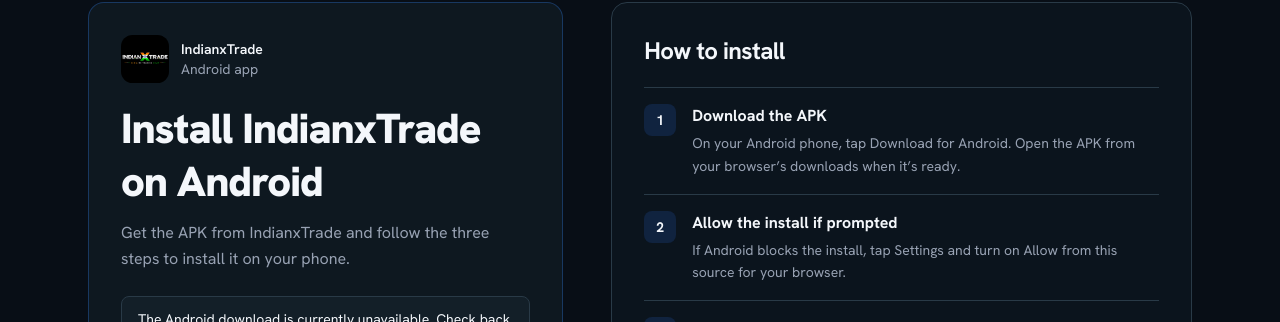
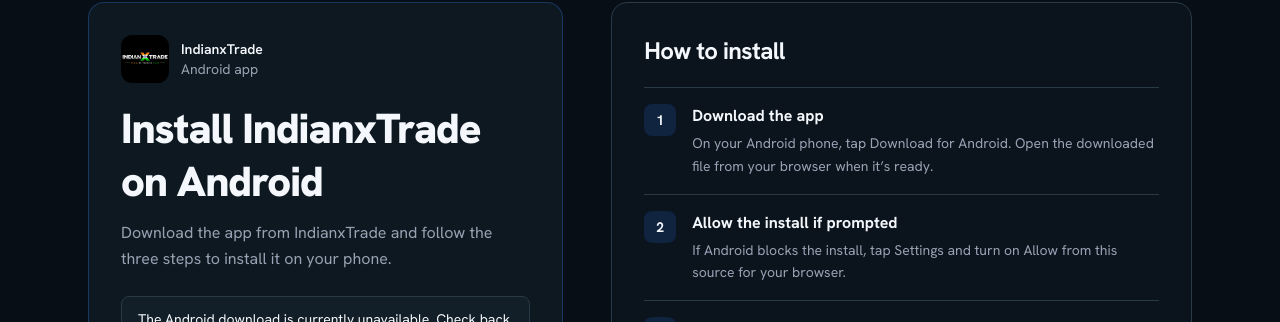
Before and after one commit to Bhavesh-Solminde/ASM-Trading, a Next.js app in the folder apps/web/: page /download/app/install in a window 1280 px wide. Shown: the part 119-441 px from the top of the page. Built offline with nearby package versions, Linux system fonts and the light colour scheme; no server answers; a web font is replaced by a local one.

Commit message:
Use app wording in Android download controls

```diff
--- a/apps/web/src/app/download/app/install/page.tsx
+++ b/apps/web/src/app/download/app/install/page.tsx
@@ -12,8 +12,8 @@ export const metadata = buildMetadata({
 
 const steps = [
   {
-    title: "Download the APK",
-    body: "On your Android phone, tap Download for Android. Open the APK from your browser’s downloads when it’s ready.",
+    title: "Download the app",
+    body: "On your Android phone, tap Download for Android. Open the downloaded file from your browser when it’s ready.",
   },
   {
     title: "Allow the install if prompted",
@@ -52,7 +52,7 @@ export default async function AndroidInstallPage() {
             Install IndianxTrade on Android
           </h1>
           <p className="mt-3 max-w-sm text-sm leading-relaxed text-ink-2 sm:text-base">
-            Get the APK from IndianxTrade and follow the three steps to install it on your phone.
+            Download the app from IndianxTrade and follow the three steps to install it on your phone.
           </p>
           {download ? (
             <div className="mt-6 flex flex-col items-start gap-3">
--- a/apps/web/src/components/marketing/BoldLanding.tsx
+++ b/apps/web/src/components/marketing/BoldLanding.tsx
@@ -82,7 +82,7 @@ export function BoldLanding() {
                   </svg>
                   <span>
                     <span className="block text-xs text-ink-2">Android</span>
-                    <span className="block text-sm font-bold">Download APK</span>
+                    <span className="block text-sm font-bold">Download app</span>
                   </span>
                 </a>
                 <details className="group rounded-xl border border-rule bg-panel/70 open:border-brand/50">
```
